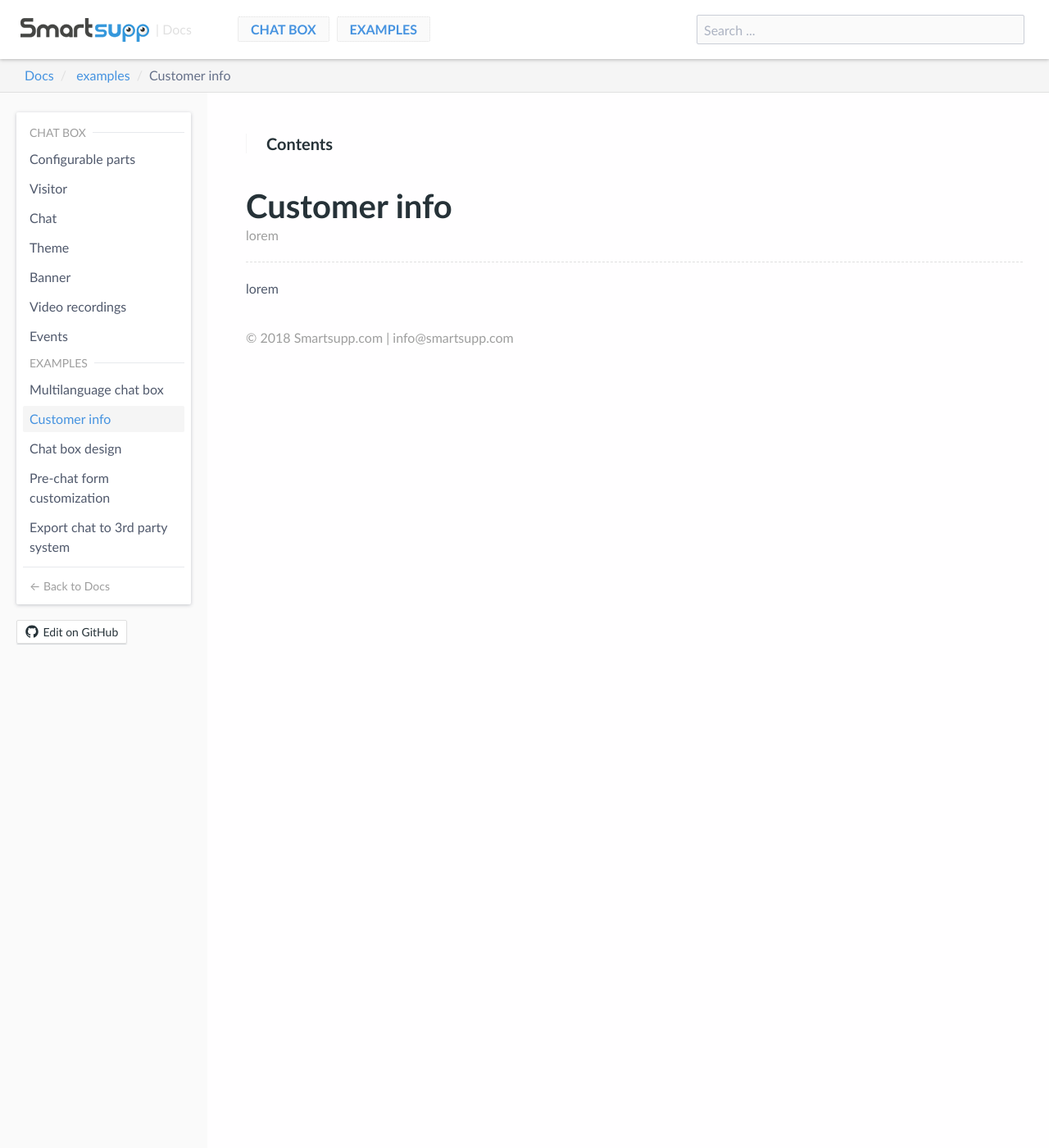
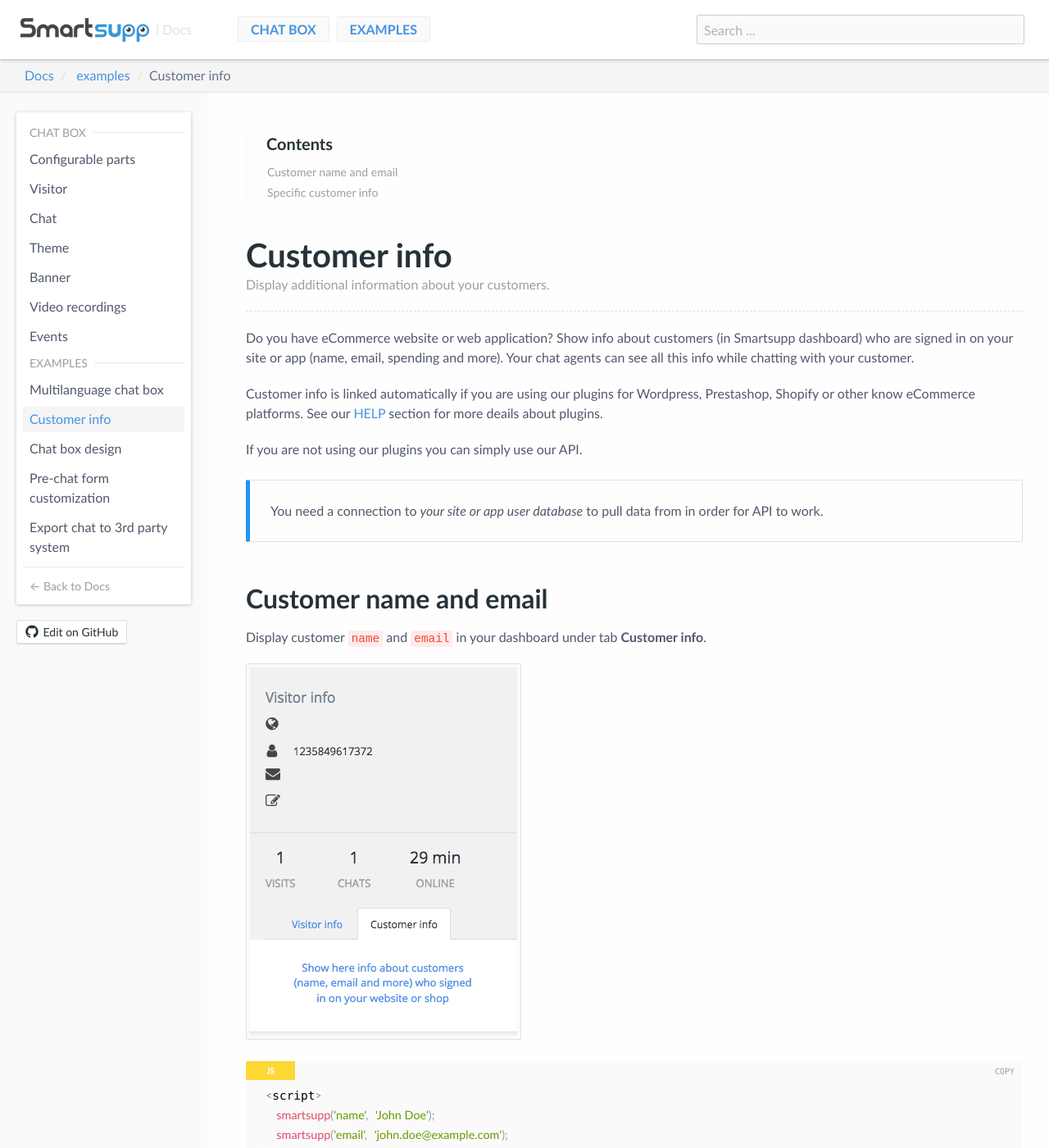
Before and after one commit to smartsupp/smartsupp.github.io, a Jekyll site: the page built from _docs/examples/customer-info.md, in a window 1280 px wide and 1400 px high. Shown: the whole window at 82% size. Built offline with Jekyll 4.4.1, drawn with Linux system fonts in a browser that asks for light colours; comment, search, counter and statistics services are not loaded; some of the changed text lies outside the part shown.

Commit message:
Page: Customer info

````diff
--- a/_docs/examples/customer-info.md
+++ b/_docs/examples/customer-info.md
@@ -1,6 +1,49 @@
 ---
 title: "Customer info"
-subtitle: "lorem"
+subtitle: "Display additional information about your customers."
 ---
 
-lorem
+Do you have eCommerce website or web application? Show info about customers (in Smartsupp dashboard) who are signed in on your site or app (name, email, spending and more). Your chat agents can see all this info while chatting with your customer.
+
+Customer info is linked automatically if you are using our plugins for Wordpress, Prestashop, Shopify or other know eCommerce platforms. See our [HELP](https://www.smartsupp.com/help/){:target='\_blank'} section for more deails about plugins.
+
+If you are not using our plugins you can simply use our API.
+
+You need a connection to _your site or app user database_ to pull data from in order for API to work.
+{: .callout .callout-info }
+
+## Customer name and email
+
+Display customer `name` and `email` in your dashboard under tab **Customer info**.
+
+![customer info](/assets/img/docs/customer-info/customer-name-and-email.png)
+
+```js
+<script>
+  smartsupp('name', 'John Doe');
+  smartsupp('email', 'john.doe@example.com');
+</script>
+```
+
+## Specific customer info
+
+You can define custom and quite specific info that fits your business and support needs.
+
+```js
+<script>
+  smartsupp('variables', {
+    userId: {
+      label: 'User ID ',
+      value: 123
+    },
+    role: {
+      label: 'Customer status',
+      value: 'VIP'
+    },
+    orderedPrice: {
+      label: 'Customer spending',
+      value: '100 EUR'
+    }
+  });
+</script>
+```
````
Also changed, not shown: assets/img/docs/customer-info/customer-name-and-email.png (added).
